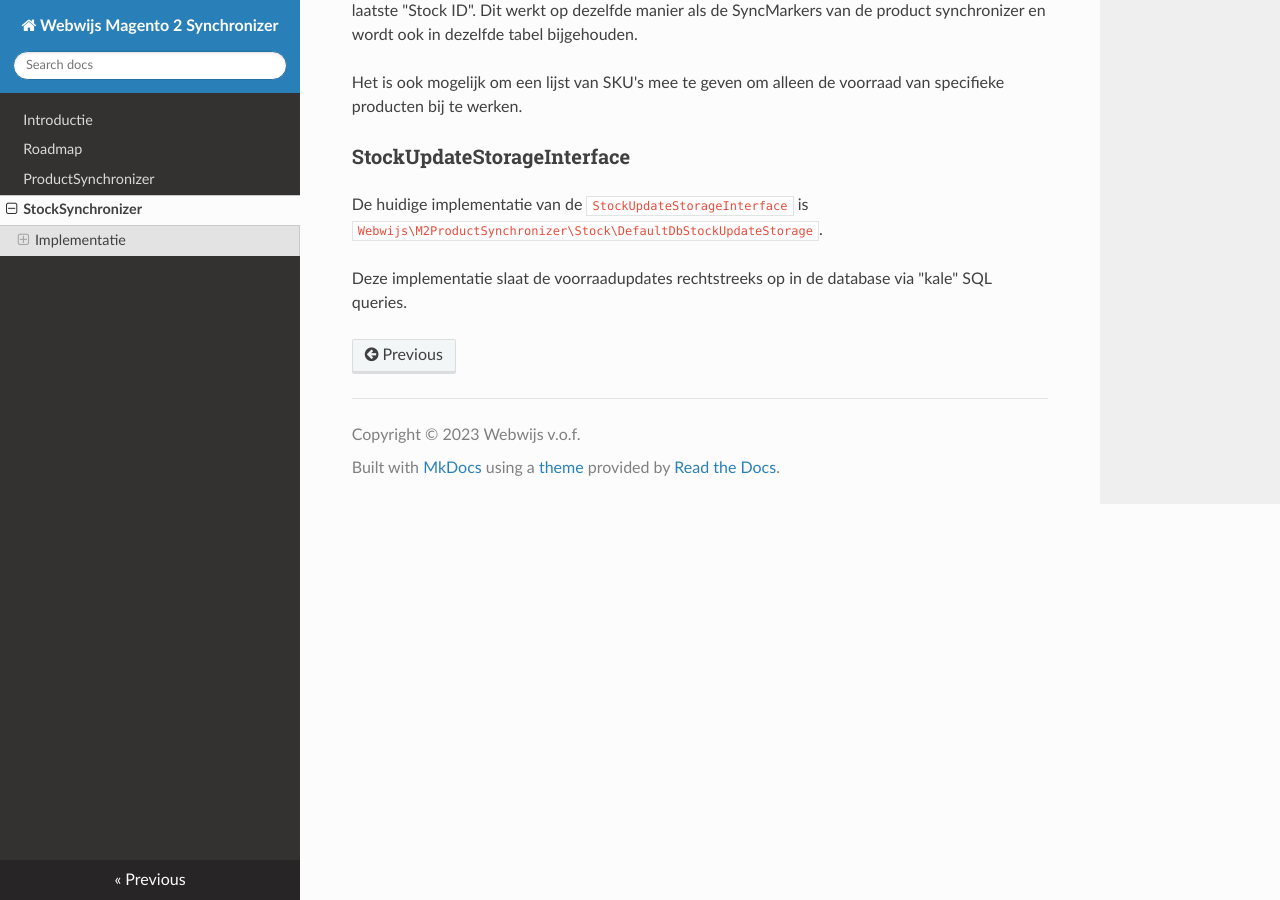
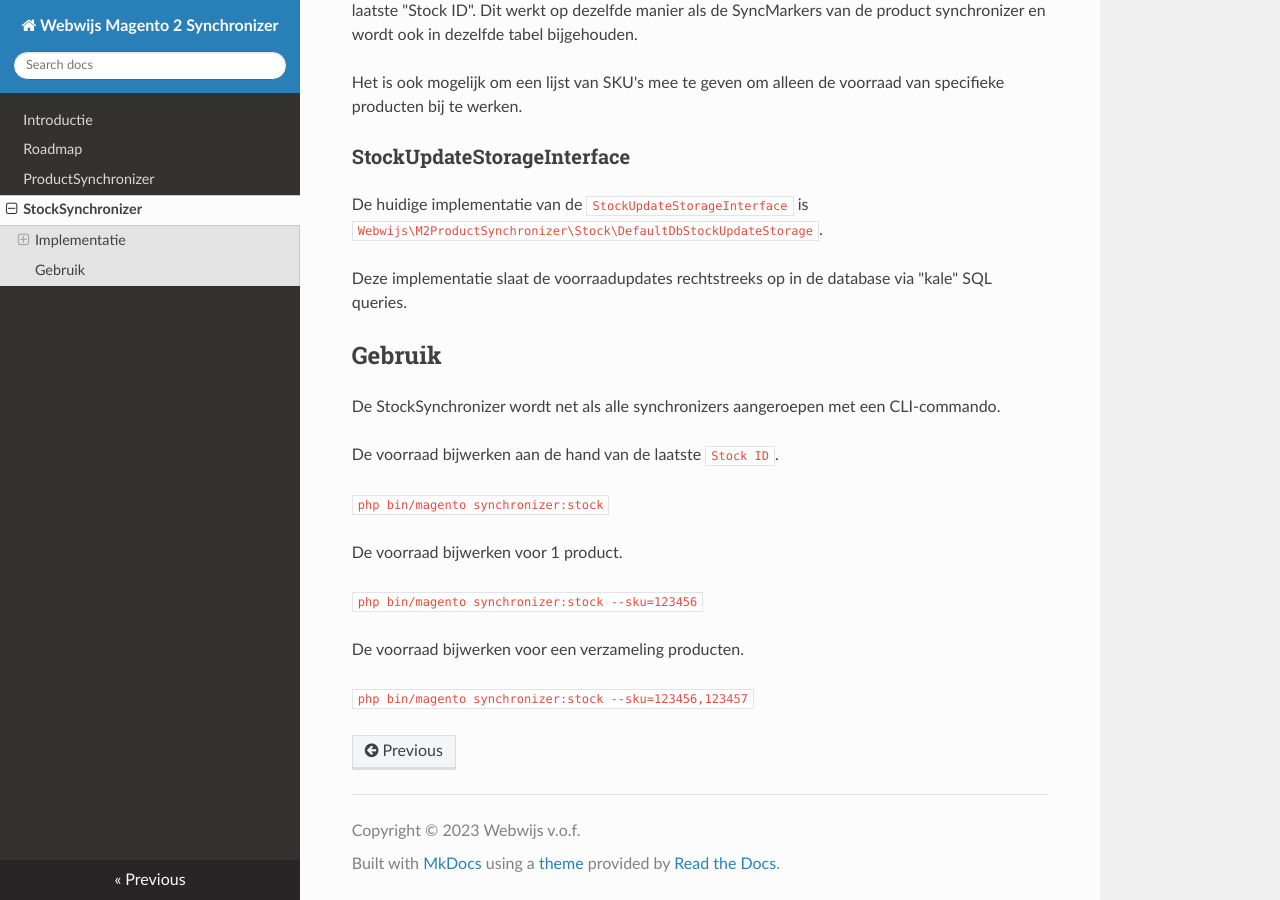
Before and after one commit to Webwijs/Magento2Syncrhonizer, an MkDocs documentation site: the page built from docs/stock-synchronizer.md, in a window 1280 px wide and 900 px high, scrolled down 559 px. Built offline with MkDocs 1.6.1, drawn with Linux system fonts in a browser that asks for light colours; nearby versions of some CDN libraries.

Commit message:
added usage description to stock synchronizer

```diff
--- a/docs/stock-synchronizer.md
+++ b/docs/stock-synchronizer.md
@@ -23,3 +23,19 @@ Het is ook mogelijk om een lijst van SKU's mee te geven om alleen de voorraad va
 De huidige implementatie van de `StockUpdateStorageInterface` is `Webwijs\M2ProductSynchronizer\Stock\DefaultDbStockUpdateStorage`.
 
 Deze implementatie slaat de voorraadupdates rechtstreeks op in de database via "kale" SQL queries.
+
+## Gebruik
+
+De StockSynchronizer wordt net als alle synchronizers aangeroepen met een CLI-commando.
+
+De voorraad bijwerken aan de hand van de laatste `Stock ID`.
+
+`php bin/magento synchronizer:stock`
+
+De voorraad bijwerken voor 1 product.
+
+`php bin/magento synchronizer:stock --sku=123456`
+
+De voorraad bijwerken voor een verzameling producten.
+
+`php bin/magento synchronizer:stock --sku=123456,123457`
```
